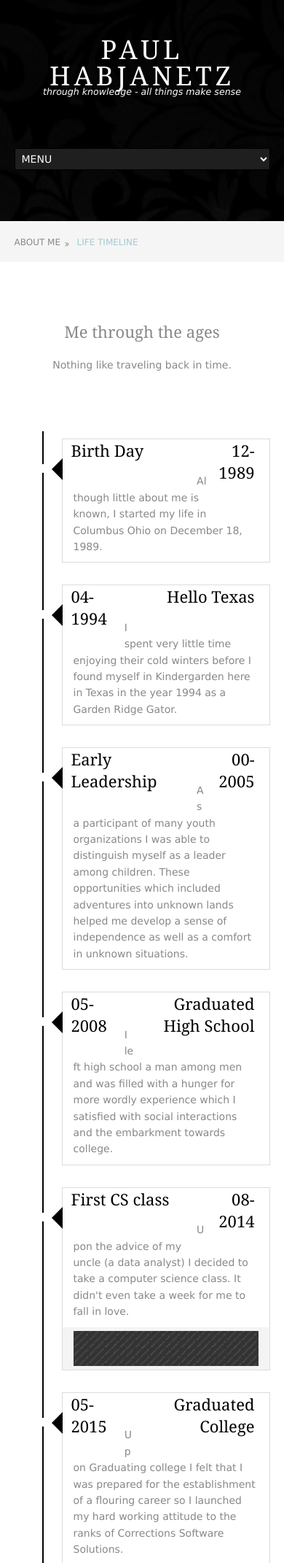
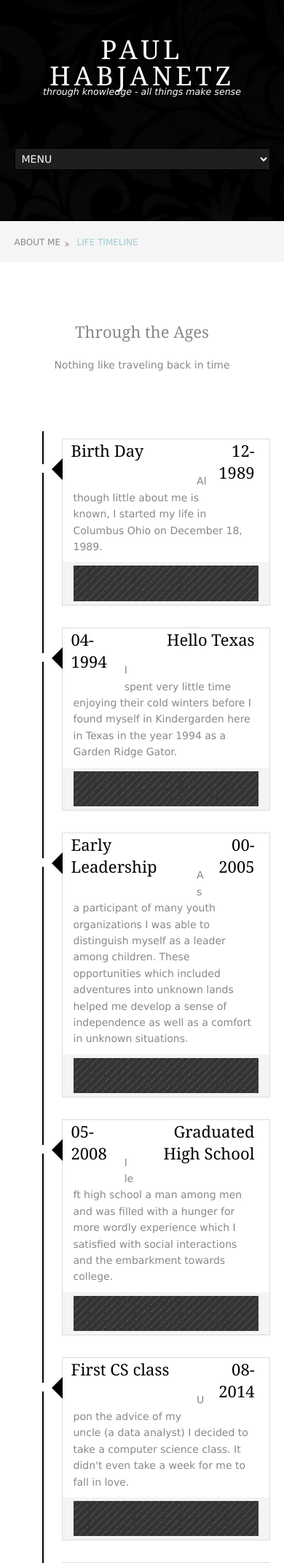
Before and after one commit to paulhab215/Site, a PHP site: page /pages/life-timeline.php in a window 390 px wide. Shown: the top 2142 px of the page at 73% size. Run offline with PHP 8.4, Linux system fonts and the light colour scheme.

Commit message:
Site updates
Updated my site to have more in depth weather analysis and formatting

```diff
--- a/penyler/pages/contact.php
+++ b/penyler/pages/contact.php
@@ -30,7 +30,7 @@ include ('header.html');
     <div class="content three_quarter">
       <div id="comments">
         <h1>Submit through my system</h1>
-        <p>Below are my top choices of food places in Austin - you can click on the name of each place to see where they are located within the city and also find more information in their infowindow. I have only been here for a year so am not a veteran in Austin food but with more time I will cover more territory.</p>
+        <p>I have always highlighted my listening skills as a favorite among my senses. Drop me a line through this form based contact system and I will return your queries in a timely manner.</p>
         <form action="#" method="post">
           <div class="one_third first">
             <label for="name">Name <span>*</span></label>
--- a/penyler/pages/header.html
+++ b/penyler/pages/header.html
@@ -21,7 +21,7 @@
           <li><a class="drop" href="#">Projects</a>
             <ul>
               <li><a href="../projects/WeatherApp/index.htm">Weather API</a></li>
-              <li><a href="../projects/SocialNetwork/social.htm">Weather API</a></li>
+              <li><a href="../projects/SocialNetwork/social.htm">Social Network</a></li>
               <li><a href="pages/sidebar-left.html">JS Grid</a></li>
               <li><a href="pages/sidebar-left.html">Custom Login Page</a></li>
             </ul>
--- a/penyler/pages/life-timeline.php
+++ b/penyler/pages/life-timeline.php
@@ -6,7 +6,7 @@ include ('header.html');
   <div id="breadcrumb" class="hoc clear">
     <ul>
       <li><a href="aboutme.php">About Me</a></li>
-      <li><a href="#">Life Timeline</a></li>
+      <li><a href="life-timeline.php">Life Timeline</a></li>
     </ul>
   </div>
 </div>
@@ -14,8 +14,8 @@ include ('header.html');
   <main class="hoc container clear">
     <div class="content">
         <div class="center btmspace-80">
-          <h3 class="heading">Me through the ages</h3>
-          <p class="nospace">Nothing like traveling back in time.</p>
+          <h3 class="heading">Through the Ages</h3>
+          <p class="nospace">Nothing like traveling back in time</p>
         </div>
         <ul class="timeline">
             <li>
@@ -27,6 +27,9 @@ include ('header.html');
                     </div>
                     <div class="timeline-content"><br>
                         <p>Although little about me is known, I started my life in Columbus Ohio on December 18, 1989.</p>
+                    </div>
+                    <div class="timeline-footer">
+                        <img src="../images/demo/backgrounds/03.png" width="313" height="500" align="middle">
                     </div>
                 </div>
             </li>
@@ -41,6 +44,9 @@ include ('header.html');
                     <div class="timeline-content"><br>
                         <p>I spent very little time enjoying their cold winters before I found myself in Kindergarden here in Texas in the year 1994 as a Garden Ridge Gator.</p>
                     </div>
+                    <div class="timeline-footer">
+                        <img src="../images/demo/backgrounds/03.png" width="313" height="500" align="middle">
+                    </div>
                 </div>
             </li>
 
@@ -54,6 +60,9 @@ include ('header.html');
                     <div class="timeline-content"><br>
                         <p>As a participant of many youth organizations I was able to distinguish myself as a leader among children. These opportunities which included adventures into unknown lands helped me develop a sense of independence as well as a comfort in unknown situations.</p>
                     </div>
+                    <div class="timeline-footer">
+                        <img src="../images/demo/backgrounds/03.png" width="313" height="500" align="middle">
+                    </div>
                 </div>
             </li>
 
@@ -66,6 +75,9 @@ include ('header.html');
                     </div>
                     <div class="timeline-content"><br>
                         <p>I left high school a man among men and was filled with a hunger for more wordly experience which I satisfied with social interactions and the embarkment towards college.</p>
+                    </div>
+                    <div class="timeline-footer">
+                        <img src="../images/demo/backgrounds/03.png" width="313" height="500" align="middle">
                     </div>
                 </div>
             </li>
@@ -81,7 +93,7 @@ include ('header.html');
                         <p>Upon the advice of my uncle (a data analyst) I decided to take a computer science class. It didn't even take a week for me to fall in love.</p>
                     </div>
                     <div class="timeline-footer">
-                        <img src="../images/demo/backgrounds/03.png" width="313" height="216" align="middle">
+                        <img src="../images/demo/backgrounds/03.png" width="313" height="500" align="middle">
                     </div>
                 </div>
             </li>
@@ -96,8 +108,8 @@ include ('header.html');
                     <div class="timeline-content"><br>
                         <p>Upon Graduating college I felt that I was prepared for the establishment of a flouring career so I launched my hard working attitude to the ranks of Corrections Software Solutions.</p>
                     </div>
-                    <div class="timeline-footer primary">
-                        <img src="includes/dog.jpg" width="313" height="216" align="middle">
+                    <div class="timeline-footer">
+                        <img src="../images/demo/backgrounds/03.png" width="313" height="500" align="middle">
                     </div>
                 </div>
             </li>
--- a/penyler/projects/WeatherApp/services.js
+++ b/penyler/projects/WeatherApp/services.js
@@ -5,12 +5,13 @@ weatherApp.service('cityService', function() {
 
 weatherApp.service('weatherService', ['$resource', function($resource) {
 
-    this.GetWeather = function(city, days) {
+    this.GetWeather = function(zip, days) {
         var weatherAPI = $resource("http://api.openweathermap.org/data/2.5/forecast/daily", { callback: "JSON_CALLBACK" }, { get: { method: "JSONP" }});
 
     key = '90672998528bf2b76431cb704b8e1533';
 
-        weatherResult = weatherAPI.get({ q: city, cnt: days, APPID: key});
+        weatherResult = weatherAPI.get({ zip: zip, cnt: days, APPID: key});
+        console.log(weatherResult);
         return weatherResult
     };
 
```
Also changed, not shown: penyler/projects/WeatherApp/directives/weatherReport.html (deleted, +0 -8 lines), penyler/projects/WeatherApp/index.htm (+4 -11 lines), penyler/projects/WeatherApp/pages/forecast.htm (+34 -4 lines), penyler/images/weather/clear_skies.jpg (added), penyler/images/weather/cloudy.jpg (added), penyler/images/weather/heavy_rain.jpg (added), penyler/images/weather/light_rain.jpg (added), penyler/images/weather/partly_cloudy.jpg (added), penyler/images/weather/snow.jpg (added), penyler/images/weather/thunderstorms.jpg (added), penyler/projects/WeatherApp/controllers.js (line endings or trailing spaces).
